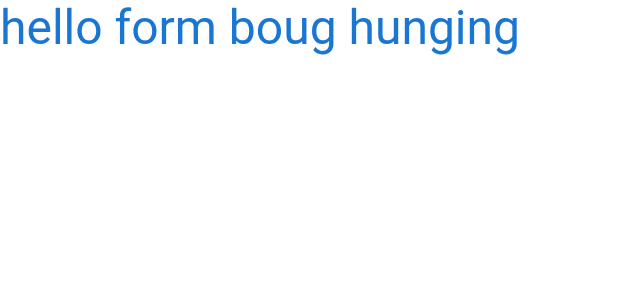
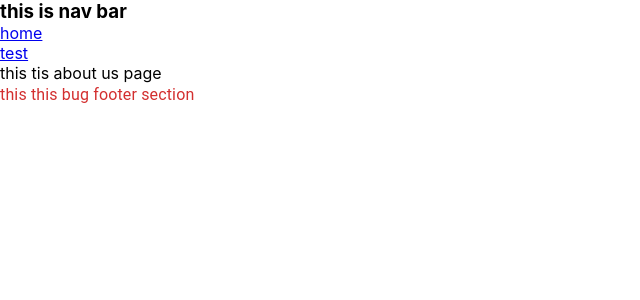
Before and after one commit to subashprj55/BugBounty, a React (Create React App) app: page / in a window 1280 px wide. Shown: the top 300 px of the page, without its empty margins (0-640 px from the left). Built offline with nearby package versions, Linux system fonts and the light colour scheme.

Commit message:
restup rect router with demo components

```diff
--- a/package.json
+++ b/package.json
@@ -39,5 +39,8 @@
       "last 1 firefox version",
       "last 1 safari version"
     ]
+  },
+  "devDependencies": {
+    "react-router-dom": "^6.27.0"
   }
 }
--- a/src/App.js
+++ b/src/App.js
@@ -1,15 +1,20 @@
-import { Box, Typography } from "@mui/material";
+import { Route, Routes } from "react-router-dom";
+import BugAboutUs from "./Pages/BugAboutUs";
+import BugTest from "./Pages/BugTest";
 import "./App.css";
+import BugNavbar from "./components/BugNavbar";
+import BugFooter from "./components/BugFooter";
 
 function App() {
   return (
-    <div>
-      <Box>
-        <Typography variant="h3" color={"primary"}>
-          hello form boug hunging
-        </Typography>{" "}
-      </Box>
-    </div>
+    <>
+      <BugNavbar />
+      <Routes>
+        <Route path="/" element={<BugAboutUs />} />
+        <Route path="test" element={<BugTest />} />
+      </Routes>
+      <BugFooter />
+    </>
   );
 }
 
--- /dev/null
+++ b/src/Pages/BugAboutUs/index.js
@@ -0,0 +1,11 @@
+import React from "react";
+
+const BugAboutUs = () => {
+  return (
+    <div>
+      <p>this tis about us page</p>
+    </div>
+  );
+};
+
+export default BugAboutUs;
--- /dev/null
+++ b/src/Pages/BugTest/index.js
@@ -0,0 +1,11 @@
+import React from "react";
+
+const BugTest = () => {
+  return (
+    <div>
+      <p> this is test page for react router</p>
+    </div>
+  );
+};
+
+export default BugTest;
--- /dev/null
+++ b/src/components/BugFooter/index.js
@@ -0,0 +1,12 @@
+import { Typography } from "@mui/material";
+import React from "react";
+
+const BugFooter = () => {
+  return (
+    <div>
+      <Typography color={"error"}>this this bug footer section</Typography>
+    </div>
+  );
+};
+
+export default BugFooter;
--- /dev/null
+++ b/src/components/BugNavbar/index.js
@@ -0,0 +1,16 @@
+import React from "react";
+import { Link } from "react-router-dom";
+
+const BugNavbar = () => {
+  return (
+    <div>
+      <h3> this is nav bar</h3>
+      <Link to={"/"}>home</Link>
+      <br></br>
+
+      <Link to={"/test"}>test</Link>
+    </div>
+  );
+};
+
+export default BugNavbar;
--- /dev/null
+++ b/src/components/BugNavbar/style.js
@@ -0,0 +1 @@
+import { Styled } from "styled-components";
--- a/src/index.js
+++ b/src/index.js
@@ -6,12 +6,15 @@ import reportWebVitals from "./reportWebVitals";
 
 import { ThemeProvider } from "@mui/material";
 import { theme } from "./components/Theme";
+import { BrowserRouter } from "react-router-dom";
 
 const root = ReactDOM.createRoot(document.getElementById("root"));
 root.render(
   <React.StrictMode>
     <ThemeProvider theme={theme}>
-      <App />
+      <BrowserRouter>
+        <App />
+      </BrowserRouter>
     </ThemeProvider>
   </React.StrictMode>
 );
```
Also changed, not shown: 1 other file (tests, documents, lock files or other folders).
